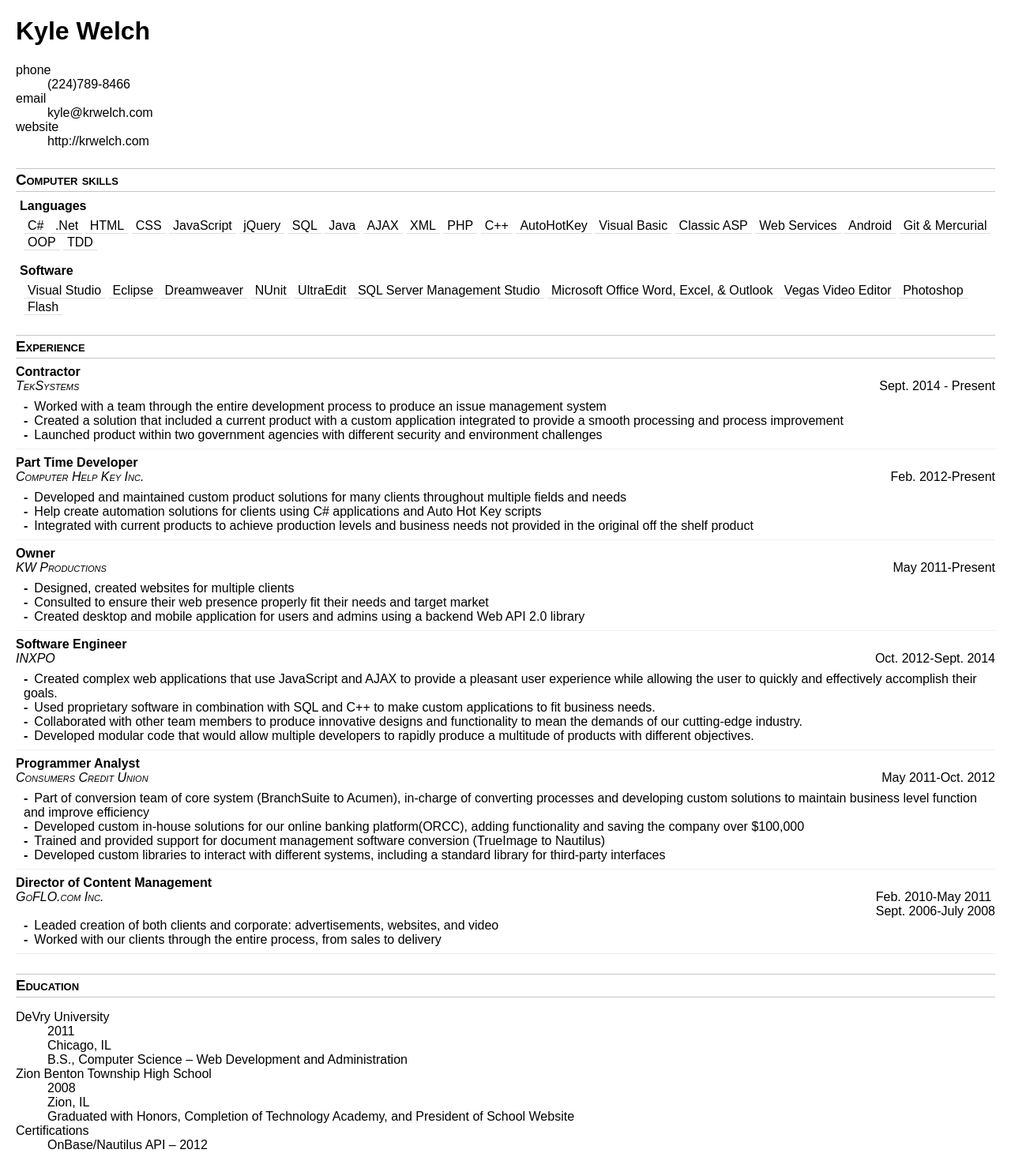
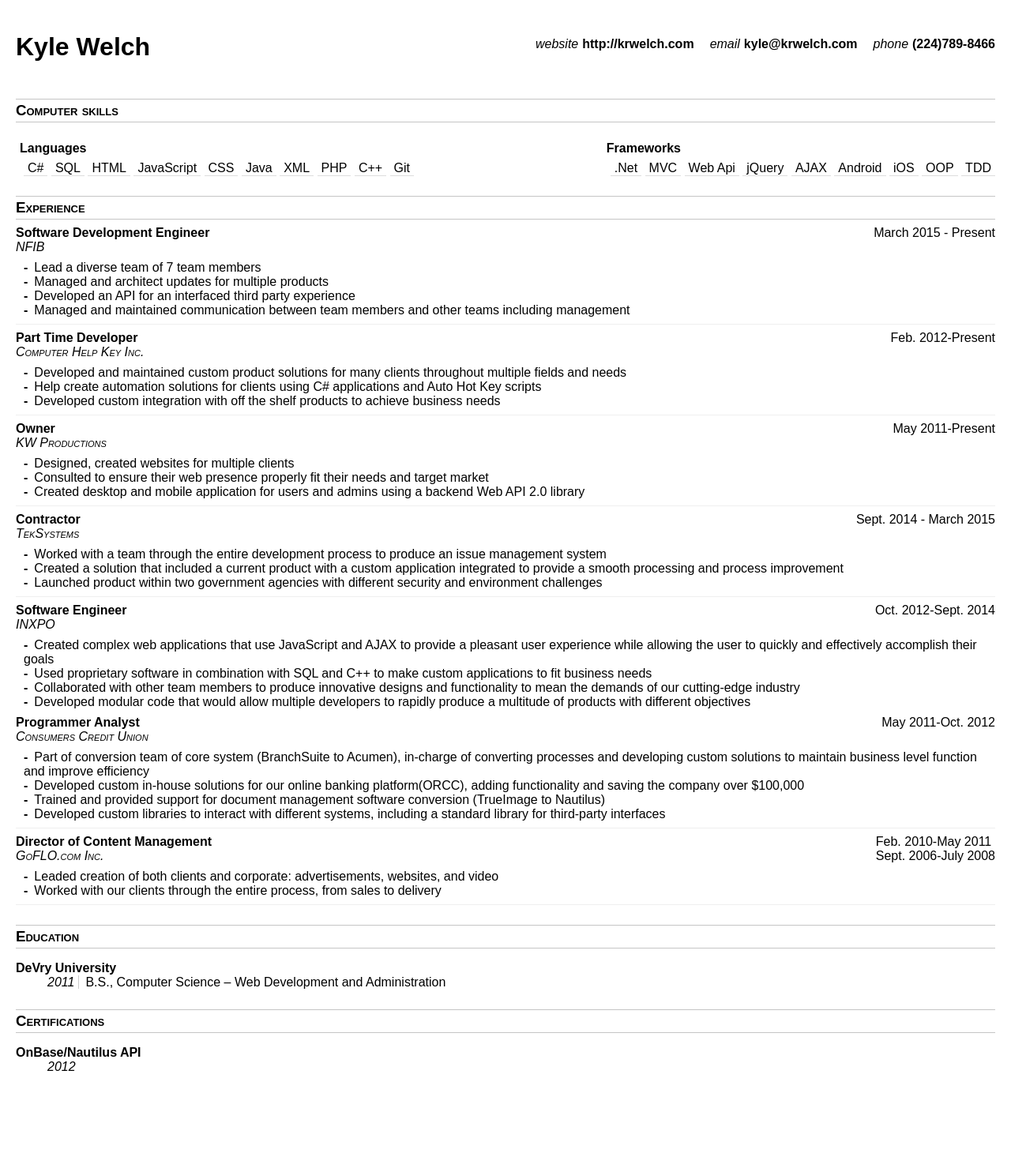
Before and after one commit to kwelch/website, a PHP site: page /resume.html in a window 1280 px wide. Shown: the whole page at 79% size. After the commit the page ends 1356 px from the top, so only its background shows below. Run offline with PHP 8.4, Linux system fonts and the light colour scheme.

Commit message:
Clean up work and update resume details

```diff
--- a/css/resume.css
+++ b/css/resume.css
@@ -15,7 +15,35 @@ section h3 {
   border-bottom: 1px solid #c5c5c5;
 }
 
-.skills {
+header {
+  display: flex;
+  justify-content: space-between;
+  align-items: center;
+}
+
+.contact-details {
+  list-style: none;
+  display: flex;
+  flex-flow: row-reverse;
+  flex-wrap: wrap;
+  padding: 0;
+}
+
+.contact-details li {
+  margin: 0px 0px 8px 5px;
+  font-weight: bold;
+}
+
+.contact-details .em {
+  margin: 0px 5px 0px 15px;
+  font-style: italic;
+  font-weight: normal;
+}
+
+.skills-detail-list {
+  display: flex;
+  justify-content: space-between;
+  align-items: baseline;
 }
 
 .skills ul {
@@ -30,7 +58,7 @@ section h3 {
   border-bottom: 1px solid #dddddd;
 }
 
-.skills li.skills-languages {
+.skills .skills-languages li:first-child {
   font-weight: bold;
   display: block;
   margin-bottom: 5px;
@@ -38,7 +66,7 @@ section h3 {
   margin-left: -10px;
 }
 
-.skills li.skills-software {
+.skills .skills-frameworks li:first-child {
   font-weight: bold;
   display: block;
   margin-top: 15px;
@@ -47,7 +75,13 @@ section h3 {
   margin-left: -10px;
 }
 
-.job {
+.job-list {
+  margin: 0;
+  padding: 0;
+  list-style: none;
+}
+
+.job-item {
   border-bottom: 1px solid #efefef;
   margin: 8px 0px;
 }
@@ -66,16 +100,35 @@ section h3 {
   font-variant: small-caps;
 }
 
-.job-detail {
+.job-detail-list {
   list-style: none;
   margin: 8px 0px;
   padding: 0px 0px 0px 10px;
   clear: both;
 }
 
-.job-detail li:before {
+.job-detail-item:before {
   content: '-';
   display: inline-block;
   margin-right: 8px;
   font-weight: bold;
 }
+
+.education-location {
+  font-weight: bold;
+}
+
+.education-year {
+  font-style: italic;
+  padding-right: 5px;
+  margin-right: 8px;
+  border-right: 1px solid #CCC;
+}
+
+.certification-item {
+  font-weight: bold;
+}
+
+.certification-year {
+  font-style: italic;
+}
--- a/resume.html
+++ b/resume.html
@@ -9,155 +9,177 @@
 <body>
 <header>
   <h1>Kyle Welch</h1>
-  <dl class="contact-details">
-    <dt>phone</dt>
-    <dd>(224)789-8466</dd>
-    <dt>email</dt>
-    <dd>kyle@krwelch.com</dd>
-    <dt>website</dt>
-    <dd>http://krwelch.com</dd>
-  </dl>
+  <ul class="contact-details">
+    <li><span class="em">phone</span><span>(224)789-8466</span></li>
+    <li><span class="em">email</span><span>kyle@krwelch.com</span></li>
+    <li><span class="em">website</span><span>http://krwelch.com</span></li>
+  </ul>
 </header>
 <section class="skills">
   <h3>Computer skills</h3>
-  <ul>
-    <li class="skills-languages">Languages</li>
+
+  <div class="skills-detail-list">
+    <ul class="skills-languages">
+      <li>Languages</li>
     <li>C#</li>
-    <li>.Net</li>
+      <li>SQL</li>
     <li>HTML</li>
+    <li>JavaScript</li>
       <li>CSS</li>
-    <li>JavaScript</li>
-    <li>jQuery</li>
-    <li>SQL</li>
     <li>Java</li>
-    <li>AJAX</li>
     <li>XML</li>
     <li>PHP</li>
     <li>C++</li>
-    <li>AutoHotKey</li>
-    <li>Visual Basic</li>
-    <li>Classic ASP</li>
-    <li>Web Services</li>
+      <li>Git</li>
+    </ul>
+    <ul class="skills-frameworks">
+      <li>Frameworks</li>
+      <li>.Net</li>
+      <li>MVC</li>
+      <li>Web Api</li>
+      <li>jQuery</li>
+      <li>AJAX</li>
     <li>Android</li>
-    <li>Git & Mercurial</li>
+      <li>iOS</li>
     <li>OOP</li>
     <li>TDD</li>
-
-    <li class="skills-software">Software</li>
-    <li>Visual Studio</li>
-    <li>Eclipse</li>
-    <li>Dreamweaver</li>
-    <li>NUnit</li>
-    <li>UltraEdit</li>
-    <li>SQL Server Management Studio</li>
-    <li>Microsoft Office Word, Excel, & Outlook</li>
-    <li>Vegas Video Editor</li>
-    <li>Photoshop</li>
-    <li>Flash</li>
   </ul>
+  </div>
 </section>
 <section class="experience">
   <h3>Experience</h3>
+  <ol class="job-list">
+    <li class="job-item">
+      <span class="job-duration">March 2015 - Present</span>
+      <span class="job-title">Software Development Engineer</span>
+      <span class="job-company">NFIB</span>
+      <ul class="job-detail-list">
+        <li class="job-detail-item">Lead a diverse team of 7 team members</li>
+        <li class="job-detail-item">Managed and architect updates for multiple products</li>
+        <li class="job-detail-item">Developed an API for an interfaced third party experience</li>
+        <li class="job-detail-item">Managed and maintained communication between team members and other teams including
+          management
+        </li>
+      </ul>
+    </li>
 
-  <div class="job">
+    <li class="job-item">
+      <span class="job-duration">Feb. 2012-Present</span>
+      <span class="job-title">Part Time Developer</span>
+      <span class="job-company">Computer Help Key Inc.</span>
+      <ul class="job-detail-list">
+        <li class="job-detail-item">Developed and maintained custom product solutions for many clients throughout
+          multiple fields and needs
+        </li>
+        <li class="job-detail-item">Help create automation solutions for clients using C# applications and Auto Hot Key
+          scripts
+        </li>
+        <li class="job-detail-item">Developed custom integration with off the shelf products to achieve business needs
+        </li>
+      </ul>
+    </li>
+
+    <li class="job-item">
+      <span class="job-duration">May 2011-Present</span>
+      <span class="job-title">Owner</span>
+      <span class="job-company">KW Productions</span>
+      <ul class="job-detail-list">
+        <li class="job-detail-item">Designed, created websites for multiple clients</li>
+        <li class="job-detail-item">Consulted to ensure their web presence properly fit their needs and target market
+        </li>
+        <li class="job-detail-item">Created desktop and mobile application for users and admins using a backend Web API
+          2.0 library
+        </li>
+      </ul>
+    </li>
+
+    <li class="job-item">
+      <span class="job-duration">Sept. 2014 - March 2015</span>
       <span class="job-title">Contractor</span>
       <span class="job-company">TekSystems</span>
-    <span class="job-duration">Sept. 2014 - Present</span>
-    <ul class="job-detail">
-      <li>Worked with a team through the entire development process to produce an issue management system</li>
-      <li>Created a solution that included a current product with a custom application integrated to provide a smooth
+      <ul class="job-detail-list">
+        <li class="job-detail-item">Worked with a team through the entire development process to produce an issue
+          management system
+        </li>
+        <li class="job-detail-item">Created a solution that included a current product with a custom application
+          integrated to provide a smooth
           processing and process improvement
         </li>
-      <li>Launched product within two government agencies with different security and environment challenges</li>
-    </ul>
-  </div>
-
-  <div class="job">
-    <span class="job-title">Part Time Developer</span>
-    <span class="job-company">Computer Help Key Inc.</span>
-    <span class="job-duration">Feb. 2012-Present</span>
-    <ul class="job-detail">
-      <li>Developed and maintained custom product solutions for many clients throughout multiple fields and needs</li>
-      <li>Help create automation solutions for clients using C# applications and Auto Hot Key scripts</li>
-      <li>Integrated with current products to achieve production levels and business needs not provided in the original
-        off the shelf product
+        <li class="job-detail-item">Launched product within two government agencies with different security and
+          environment challenges
         </li>
       </ul>
-  </div>
+    </li>
 
-
-  <div class="job">
-    <span class="job-title">Owner</span>
-    <span class="job-company">KW Productions</span>
-    <span class="job-duration">May 2011-Present</span>
-    <ul class="job-detail">
-      <li>Designed, created websites for multiple clients</li>
-      <li>Consulted to ensure their web presence properly fit their needs and target market</li>
-      <li>Created desktop and mobile application for users and admins using a backend Web API 2.0 library</li>
-    </ul>
-  </div>
-
-  <div class="job">
+    <li class="job">
+      <span class="job-duration">Oct. 2012-Sept. 2014</span>
       <span class="job-title">Software Engineer</span>
       <span class="job-company">INXPO</span>
-    <span class="job-duration">Oct. 2012-Sept. 2014</span>
-    <ul class="job-detail">
-      <li>Created complex web applications that use JavaScript and AJAX to provide a pleasant user experience while
-        allowing the user to quickly and effectively accomplish their goals.
+      <ul class="job-detail-list">
+        <li class="job-detail-item">Created complex web applications that use JavaScript and AJAX to provide a pleasant
+          user experience while allowing the user to quickly and effectively accomplish their goals
         </li>
-      <li>Used proprietary software in combination with SQL and C++ to make custom applications to fit business needs.
+        <li class="job-detail-item">Used proprietary software in combination with SQL and C++ to make custom
+          applications to fit business needs
         </li>
-      <li>Collaborated with other team members to produce innovative designs and functionality to mean the demands of
-        our cutting-edge industry.
+        <li class="job-detail-item">Collaborated with other team members to produce innovative designs and functionality
+          to mean the demands of our cutting-edge industry
         </li>
-      <li>Developed modular code that would allow multiple developers to rapidly produce a multitude of products with
-        different objectives.
+        <li class="job-detail-item">Developed modular code that would allow multiple developers to rapidly produce a
+          multitude of products with different objectives
         </li>
       </ul>
-  </div>
+    </li>
 
-  <div class="job">
+    <li class="job-item">
+      <span class="job-duration">May 2011-Oct. 2012</span>
       <span class="job-title">Programmer Analyst</span>
       <span class="job-company">Consumers Credit Union</span>
-    <span class="job-duration">May 2011-Oct. 2012</span>
 
-    <ul class="job-detail">
-      <li>Part of conversion team of core system (BranchSuite to Acumen), in-charge of converting processes and
+      <ul class="job-detail-list">
+        <li class="job-detail-item">Part of conversion team of core system (BranchSuite to Acumen), in-charge of
+          converting processes and
           developing custom solutions to maintain business level function and improve efficiency
         </li>
-      <li>Developed custom in-house solutions for our online banking platform(ORCC), adding functionality and saving the
+        <li class="job-detail-item">Developed custom in-house solutions for our online banking platform(ORCC), adding
+          functionality and saving the
           company over $100,000
         </li>
-      <li>Trained and provided support for document management software conversion (TrueImage to Nautilus)</li>
-      <li>Developed custom libraries to interact with different systems, including a standard library for third-party
+        <li class="job-detail-item">Trained and provided support for document management software conversion (TrueImage
+          to Nautilus)
+        </li>
+        <li class="job-detail-item">Developed custom libraries to interact with different systems, including a standard
+          library for third-party
           interfaces
         </li>
       </ul>
-  </div>
-  <div class="job">
+    </li>
+    <li class="job-item">
+      <span class="job-duration">Feb. 2010-May 2011<br/>Sept. 2006-July 2008</span>
       <span class="job-title">Director of Content Management</span>
       <span class="job-company">GoFLO.com Inc.</span>
-    <span class="job-duration">Feb. 2010-May 2011<br/>Sept. 2006-July 2008</span>
-    <ul class="job-detail">
-      <li>Leaded creation of both clients and corporate: advertisements, websites, and video</li>
-      <li>Worked with our clients through the entire process, from sales to delivery</li>
+      <ul class="job-detail-list">
+        <li class="job-detail-item">Leaded creation of both clients and corporate: advertisements, websites, and video
+        </li>
+        <li class="job-detail-item">Worked with our clients through the entire process, from sales to delivery</li>
       </ul>
-  </div>
+    </li>
+  </ol>
 </section>
 <section class="education">
   <h3>Education</h3>
-
-  <dl>
-    <dt>DeVry University</dt>
-    <dd>2011</dd>
-    <dd>Chicago, IL</dd>
-    <dd>B.S., Computer Science – Web Development and Administration</dd>
-    <dt>Zion Benton Township High School</dt>
-    <dd>2008</dd>
-    <dd>Zion, IL</dd>
-    <dd>Graduated with Honors, Completion of Technology Academy, and President of School Website</dd>
-    <dt>Certifications</dt>
-    <dd>OnBase/Nautilus API – 2012</dd>
+  <dl class="education-list">
+    <dt class="education-location">DeVry University</dt>
+    <dd class="education-item"><span class="education-year">2011</span>B.S., Computer Science – Web Development and
+      Administration
+    </dd>
+  </dl>
+</section>
+<section>
+  <h3>Certifications</h3>
+  <dl class="certification-list">
+    <dt class="certification-item">OnBase/Nautilus API</dt>
+    <dd class="certification-year">2012</dd>
   </dl>
 </section>
 </body>
```
Also changed, not shown: audio.html (deleted, +0 -13 lines), index.html (+25 -12 lines), 4 other files. Lines whose indentation alone changed are shown as unchanged.
